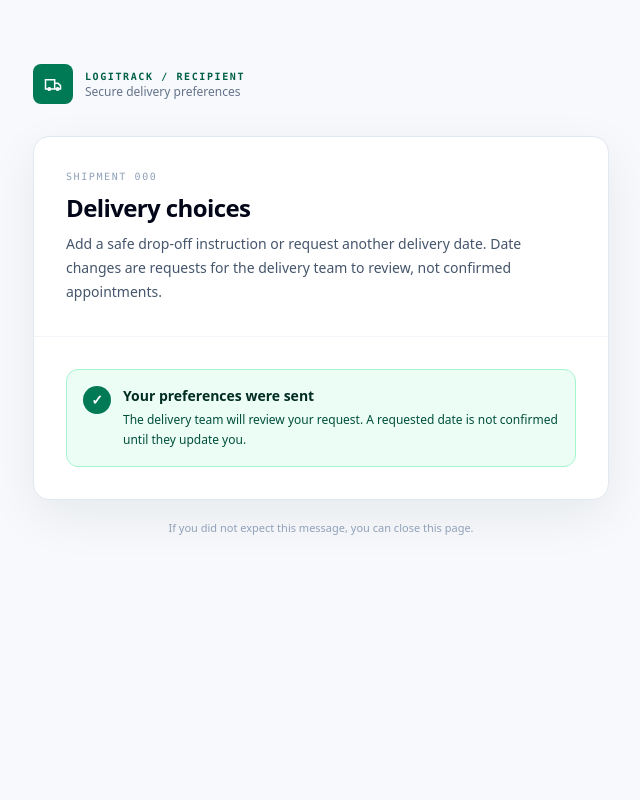
After one commit to peterafolabi-dev/LogiTrack, a Django app: template templates/shipments/delivery_preferences.html in a window 1280 px wide. The commit adds this page. Shown: the whole page, without its empty margins (319-959 px from the left). Run offline with Django 5.2, Linux system fonts and the light colour scheme; the template is opened without the code that fills it: values that come from a table or form of the project are taken from there, others are empty; tables that the repository leaves empty hold one stand-in row (values such as "Sample post"); style sheets or scripts are compiled from the project's sources; parts of the project's set-up code (start-up, migrations or seed data) failed here and were passed over.

Commit message:
Enhance DeliveryPreferenceForm with custom widget classes and add delivery preferences template for recipient

```diff
--- /dev/null
+++ b/templates/shipments/delivery_preferences.html
@@ -0,0 +1,67 @@
+{% extends 'base.html' %}
+
+{% block title %}Delivery Choices | LogiTrack{% endblock %}
+{% block site_header %}{% endblock site_header %}
+
+{% block content %}
+<main class="-mx-4 -my-8 min-h-screen bg-[#f7f9fc] px-4 py-10 text-slate-900 sm:-mx-6 sm:px-6 sm:py-16 lg:-mx-8 lg:px-8">
+  <div class="mx-auto max-w-xl">
+    <header class="mb-8 flex items-center gap-3">
+      <span class="grid h-10 w-10 place-items-center rounded-lg bg-emerald-700 text-white" aria-hidden="true">
+        <svg viewBox="0 0 24 24" class="h-5 w-5" fill="none" stroke="currentColor" stroke-width="1.8"><path d="M3 7h11v11H3zM14 11h4l3 3v4h-7z"/><circle cx="7.5" cy="18" r="1.5"/><circle cx="17.5" cy="18" r="1.5"/></svg>
+      </span>
+      <div>
+        <p class="font-mono text-[10px] font-semibold uppercase tracking-[0.16em] text-emerald-800">LogiTrack / Recipient</p>
+        <p class="text-xs text-slate-500">Secure delivery preferences</p>
+      </div>
+    </header>
+
+    <section class="overflow-hidden rounded-2xl border border-slate-200 bg-white shadow-[0_16px_50px_rgba(15,23,42,0.07)]">
+      <div class="border-b border-slate-100 p-6 sm:p-8">
+        <p class="font-mono text-[10px] uppercase tracking-[0.16em] text-slate-400">Shipment {{ shipment.tracking_number }}</p>
+        <h1 class="mt-2 text-2xl font-semibold tracking-tight text-slate-950">Delivery choices</h1>
+        <p class="mt-2 text-sm leading-6 text-slate-600">Add a safe drop-off instruction or request another delivery date. Date changes are requests for the delivery team to review, not confirmed appointments.</p>
+      </div>
+
+      {% if preference_request.submitted_at %}
+        <div class="p-6 sm:p-8" role="status">
+          <div class="flex gap-3 rounded-xl border border-emerald-200 bg-emerald-50 p-4">
+            <span class="grid h-7 w-7 shrink-0 place-items-center rounded-full bg-emerald-700 text-sm font-bold text-white" aria-hidden="true">✓</span>
+            <div>
+              <h2 class="text-sm font-semibold text-emerald-950">Your preferences were sent</h2>
+              <p class="mt-1 text-xs leading-5 text-emerald-900">The delivery team will review your request. A requested date is not confirmed until they update you.</p>
+            </div>
+          </div>
+        </div>
+      {% elif shipment_closed %}
+        <div class="p-6 sm:p-8" role="status">
+          <p class="rounded-xl border border-slate-200 bg-slate-50 p-4 text-sm text-slate-700">This shipment is already finalized, so new delivery preferences can’t be submitted.</p>
+        </div>
+      {% else %}
+        <form method="post" class="space-y-6 p-6 sm:p-8">
+          {% csrf_token %}
+          {% if form.non_field_errors %}<div class="rounded-lg border border-rose-200 bg-rose-50 p-3 text-sm text-rose-800" role="alert">{{ form.non_field_errors }}</div>{% endif %}
+
+          <div>
+            <label for="{{ form.delivery_instructions.id_for_label }}" class="block text-sm font-semibold text-slate-900">{{ form.delivery_instructions.label }}</label>
+            {{ form.delivery_instructions }}
+            <p class="mt-1.5 text-xs leading-5 text-slate-500">Do not include gate codes, passwords, or other secrets.</p>
+            {% for error in form.delivery_instructions.errors %}<p class="mt-1 text-xs text-rose-700">{{ error }}</p>{% endfor %}
+          </div>
+
+          <div>
+            <label for="{{ form.requested_delivery_date.id_for_label }}" class="block text-sm font-semibold text-slate-900">{{ form.requested_delivery_date.label }} <span class="font-normal text-slate-500">(optional)</span></label>
+            {{ form.requested_delivery_date }}
+            {% for error in form.requested_delivery_date.errors %}<p class="mt-1 text-xs text-rose-700">{{ error }}</p>{% endfor %}
+          </div>
+
+          <button type="submit" class="inline-flex w-full items-center justify-center rounded-lg bg-emerald-700 px-4 py-3 text-sm font-semibold text-white transition hover:bg-emerald-800 focus-visible:outline-none focus-visible:ring-2 focus-visible:ring-emerald-600 focus-visible:ring-offset-2">Send delivery preferences</button>
+          <p class="text-center text-[11px] leading-5 text-slate-500">This secure link expires {{ preference_request.expires_at|date:'M j, Y' }} and can be used once.</p>
+        </form>
+      {% endif %}
+    </section>
+
+    <p class="mt-5 text-center text-[11px] text-slate-400">If you did not expect this message, you can close this page.</p>
+  </div>
+</main>
+{% endblock %}
```
Also changed, not shown: shipments/forms.py (+11 -0 lines), templates/shipments/detail.html (+15 -0 lines).
